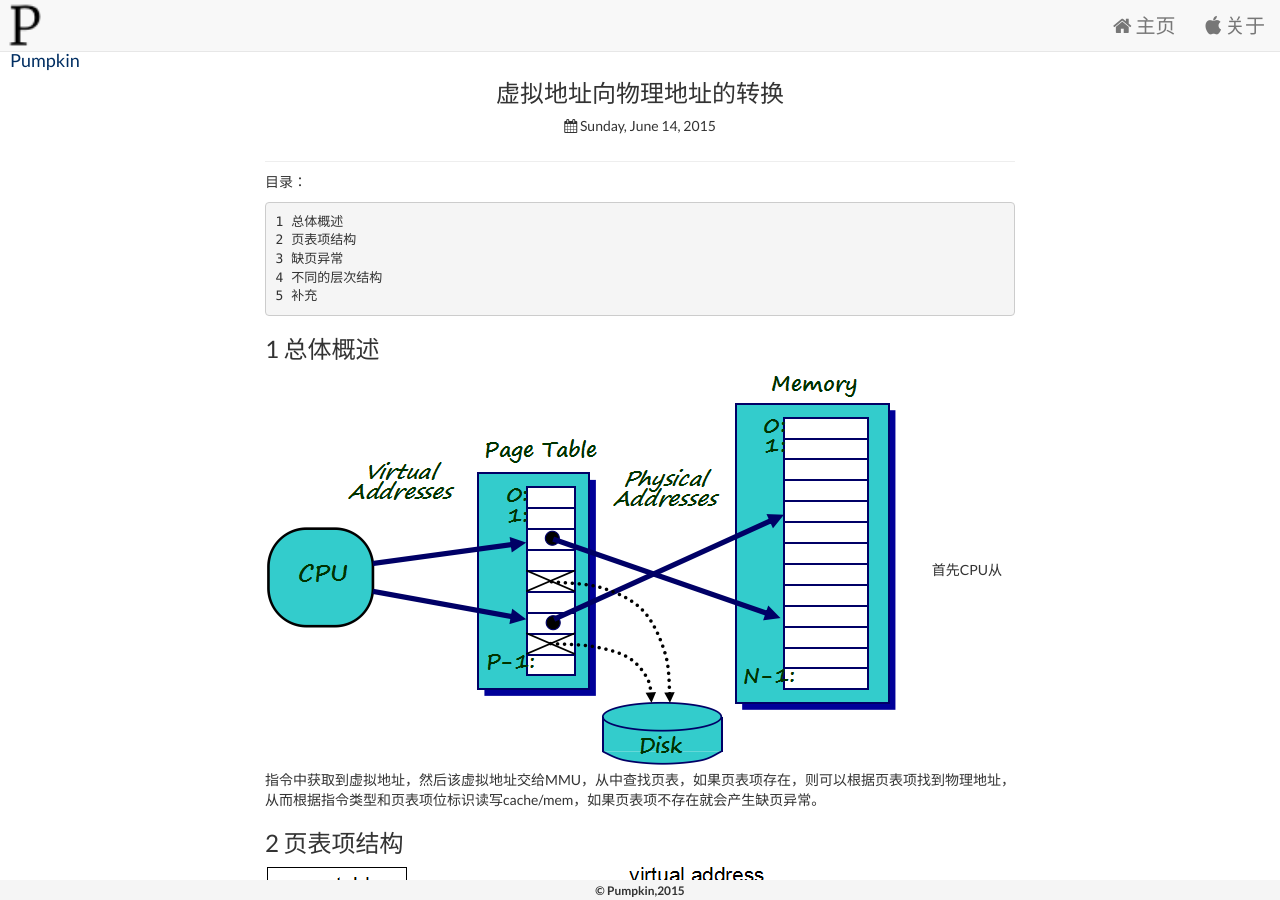
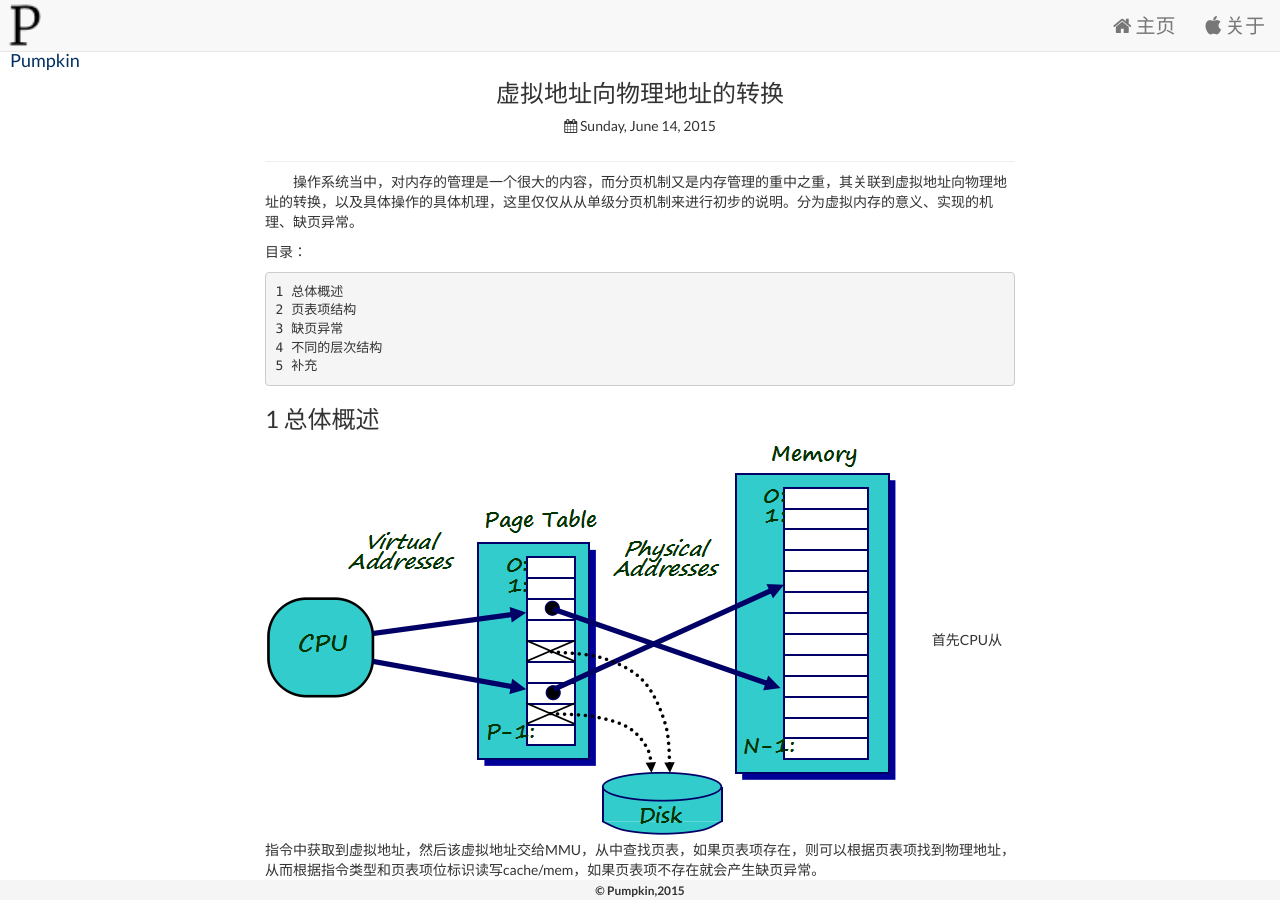
Before and after one commit to LarryBrick/jekyll_demo, a Jekyll site: the page built from _posts/2015-06-14-虚拟地址向物理地址转换.md, in a window 1280 px wide and 900 px high. Built offline with Jekyll 4.4.1, drawn with Linux system fonts in a browser that asks for light colours; nearby versions of some CDN libraries.

Commit message:
添加blog说明

```diff
--- a/_posts/2015-06-14-虚拟地址向物理地址转换.md
+++ b/_posts/2015-06-14-虚拟地址向物理地址转换.md
@@ -5,6 +5,9 @@ date:	2015-06-14 20:14
 title:	虚拟地址向物理地址的转换
 published: true
 ---
+
+　　操作系统当中，对内存的管理是一个很大的内容，而分页机制又是内存管理的重中之重，其关联到虚拟地址向物理地址的转换，以及具体操作的具体机理，这里仅仅从从单级分页机制来进行初步的说明。分为虚拟内存的意义、实现的机理、缺页异常。
+
 目录：
 
 	1 总体概述
```
